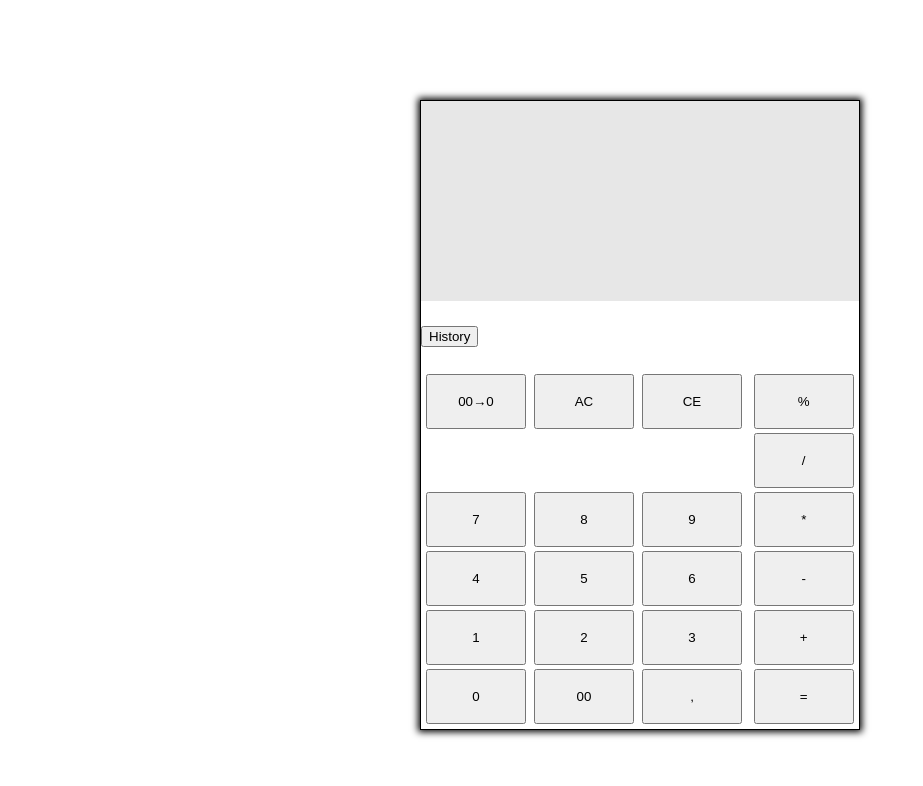
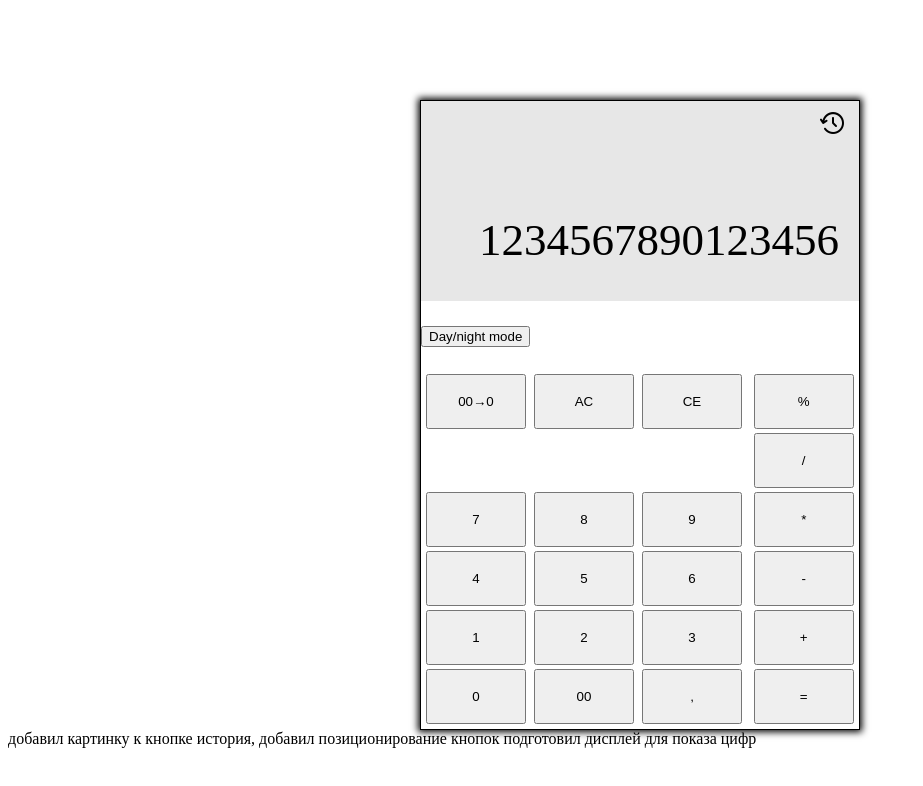
Before and after one commit to KOVSEG/simple-calc, a plain HTML site: page index.html in a window 1280 px wide. Shown: the whole page, without its empty margins (0-923 px from the left). Drawn offline with Linux system fonts and the light colour scheme.

Commit message:
added image of history, positioned history btn and block - display for nums

```diff
--- a/index.html
+++ b/index.html
@@ -11,13 +11,11 @@
     <div class="content">
       <div class="calculator">
         <div class="display">
-          <div class="positioning">
-            <div class="someblock"></div> <!--Here is btn for history of calculations-->
-            <div class="numsondisplay"></div>
-          </div>
+          <div class="historybtn"><img src="./images/history.png" alt="View history"></div>
+          <div class="numsondisplay">Nums</div>
         </div>
 
-        <div class="daynight__mode"><button>History</button></div> <!--Here is a btn to switch day or night mode-->
+        <div class="daynight__mode"><button>Day/night mode</button></div> <!--Here is a btn to switch day or night mode-->
 
         <div class="buttons">
           <div class="btnblock">
@@ -66,3 +64,8 @@
     <script src="./script.js"></script>
   </body>
 </html>
+
+
+
+добавил картинку к кнопке история, добавил позиционирование кнопок
+подготовил дисплей для показа цифр
--- a/script.js
+++ b/script.js
@@ -0,0 +1,3 @@
+let numsOnDisplay = document.querySelector('.numsondisplay');
+
+numsOnDisplay.textContent = '1234567890123456';
--- a/styles.css
+++ b/styles.css
@@ -15,9 +15,23 @@
 }
 
 .display {
+  display: flex;
+  flex-direction: column;
+  justify-content: space-between;
   width: auto;
   height: 200px;
   background-color: rgb(231, 231, 231);
+}
+
+.historybtn {
+  align-self: flex-end;
+  margin: 10px 15px 0 0;
+}
+
+.numsondisplay {
+  align-self: flex-end;
+  margin: 0 20px 35px 0;
+  font-size: 45px;
 }
 
 .daynight__mode {
```
Also changed, not shown: images/history.png (added).
